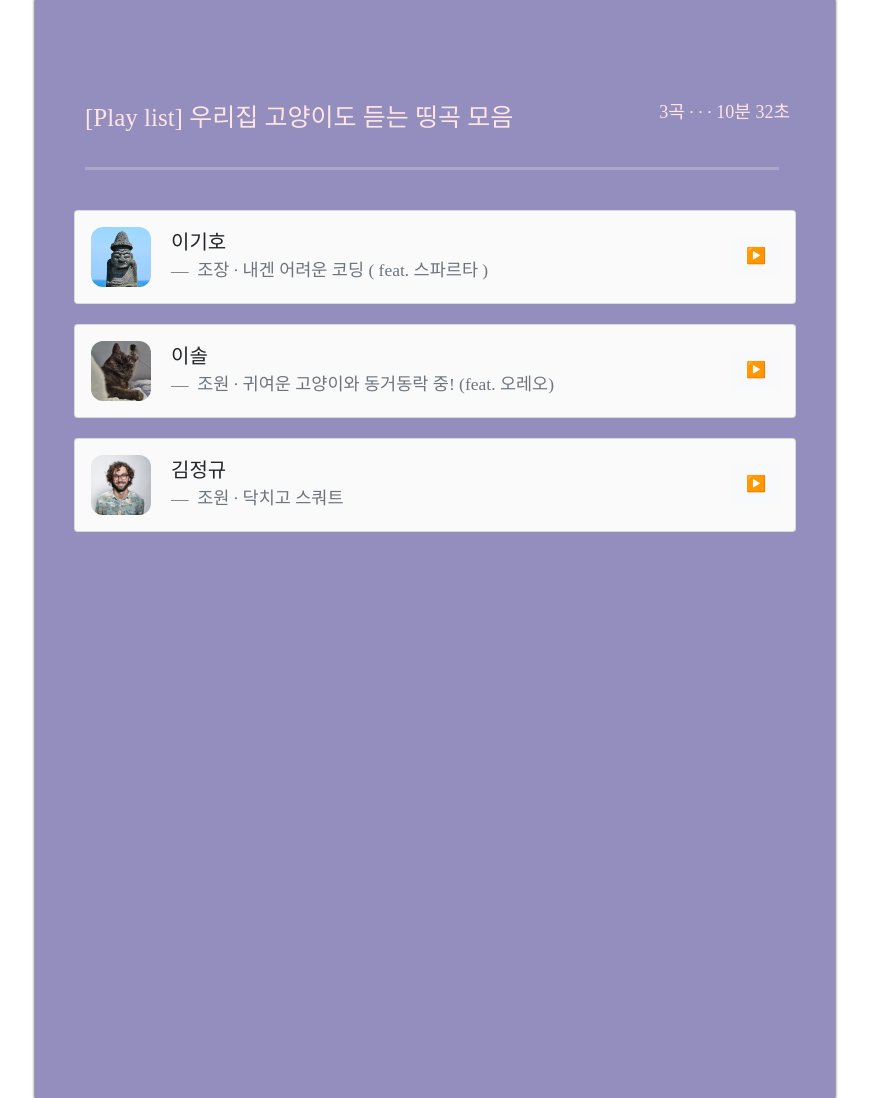
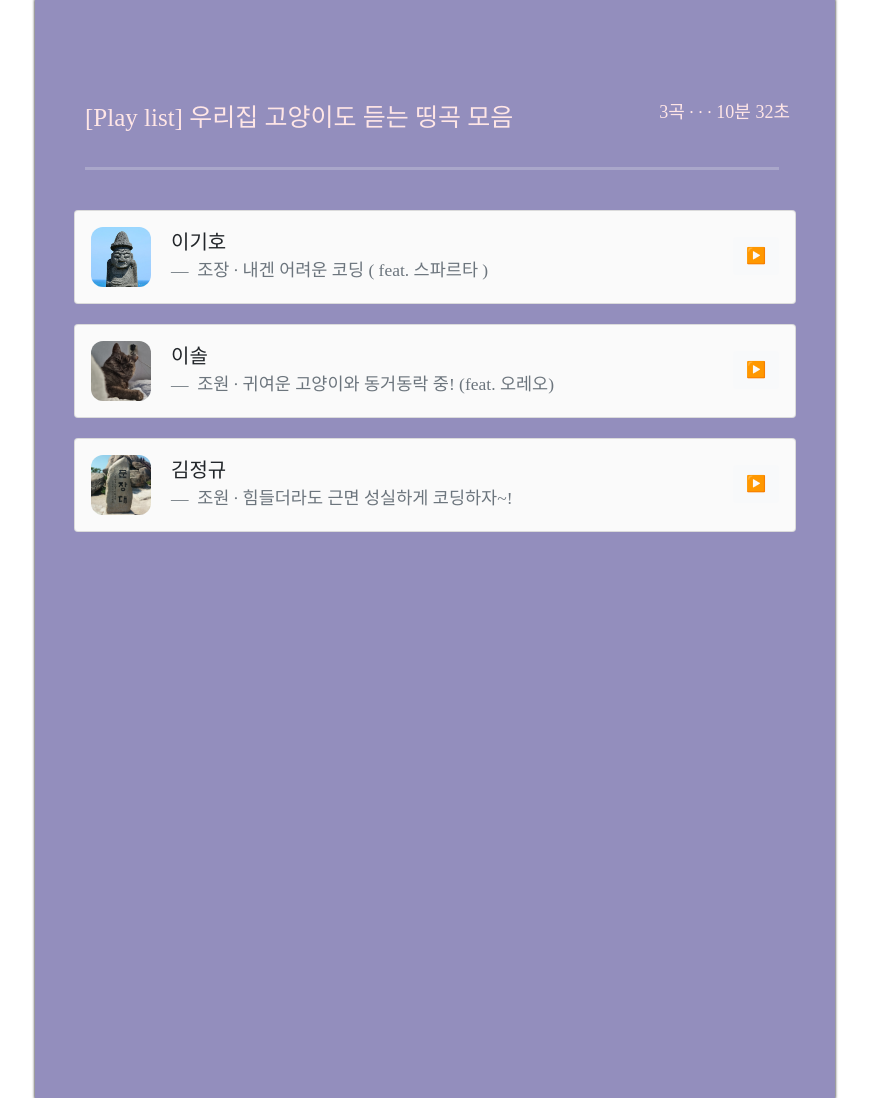
Before and after one commit to gihohoho/mini_project, a Flask app: page / in a window 1280 px wide. Shown: the part 101-1199 px from the top of the page, without its empty margins (205-1074 px from the left). Run offline with Flask 3, Linux system fonts and the light colour scheme.

Commit message:
정규 그림 추가

```diff
--- a/templates/index_list.html
+++ b/templates/index_list.html
@@ -148,10 +148,10 @@
                     <blockquote class="blockquote mb-0">
                         <button type="button" onclick="window.location.href='/index_김정규.html'"
                             class="btn btn-light">▶️</button>
-                        <img src="../static/images/Jack.png" class="user-icon">
+                        <img src="../static/images/SongnisanMountain_Munjangdae.jpeg" class="user-icon">
                         <!-- 이미지1:1 비율로 올리기 -->
                         <p>김정규</p>
-                        <footer class="blockquote-footer"> 조원 ∙ 닥치고 스쿼트</footer>
+                        <footer class="blockquote-footer"> 조원 ∙ 힘들더라도 근면 성실하게 코딩하자~!</footer>
                     </blockquote>
                 </div>
             </div>
```
Also changed, not shown: static/images/SongnisanMountain_Munjangdae.jpeg (added).
